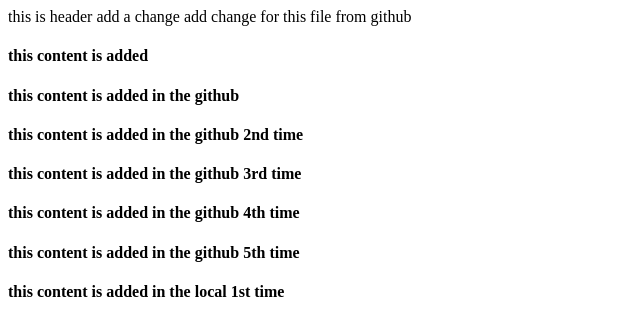
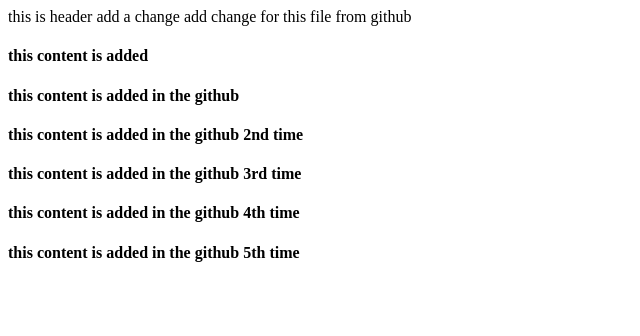
Before and after one commit to KevinSpacer/https---github.com-KevinSpacer-test, a plain HTML site: page index.html in a window 1280 px wide. Shown: the whole page, without its empty margins (0-640 px from the left). Drawn offline with Linux system fonts and the light colour scheme.

Commit message:
Update index.html

```diff
--- a/index.html
+++ b/index.html
@@ -6,5 +6,4 @@
     <H4>this content is added in the github 3rd time</H4>
     <H4>this content is added in the github 4th time</H4>
     <H4>this content is added in the github 5th time</H4>
-    <H4>this content is added in the local 1st time</H4>
 </body>
```
